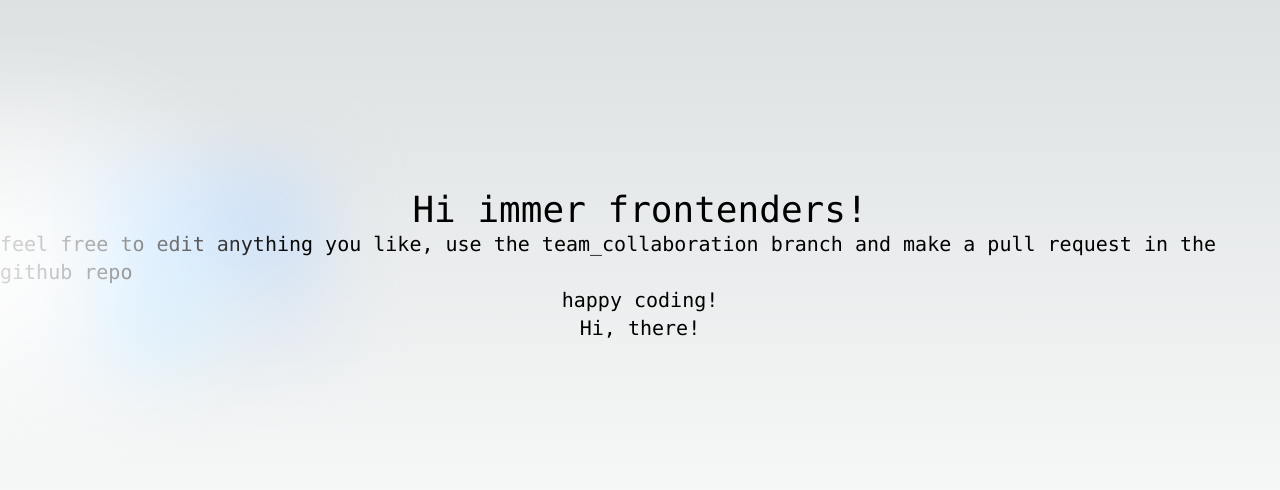
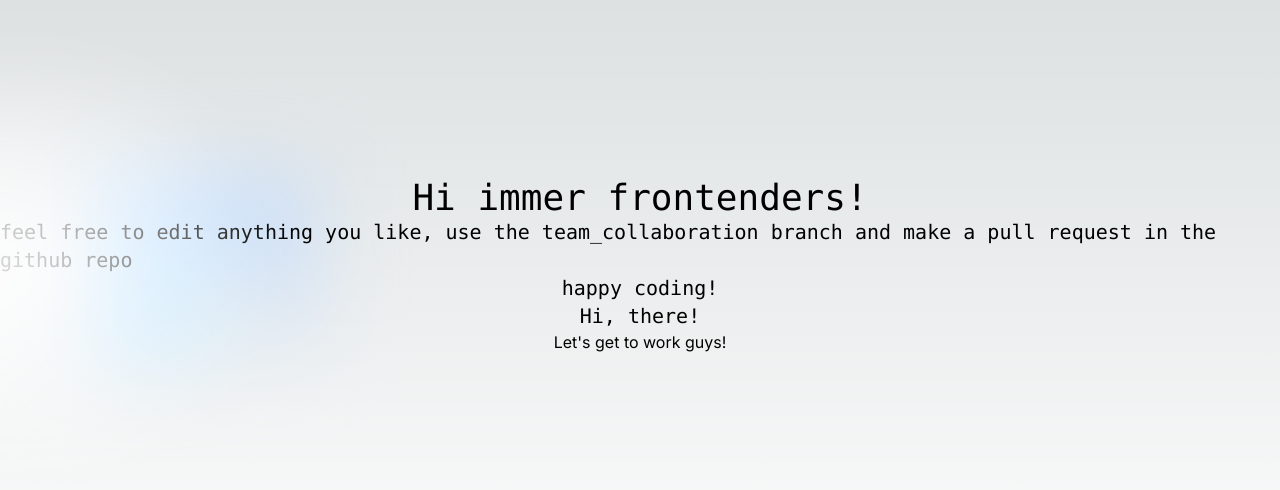
Before and after one commit to Blautzik/immer_frontend, a Next.js app: page / in a window 1280 px wide. Shown: the part 134-624 px from the top of the page. Built offline with nearby package versions, Linux system fonts and the light colour scheme.

Commit message:
File updated

```diff
--- a/src/app/page.tsx
+++ b/src/app/page.tsx
@@ -15,6 +15,7 @@ export default function Home() {
           <p className='text-xl font-mono'>
             Hi, there!
           </p>
+          <p>Let's get to work guys!</p>
         </div>
       </div>
     </main>
```
